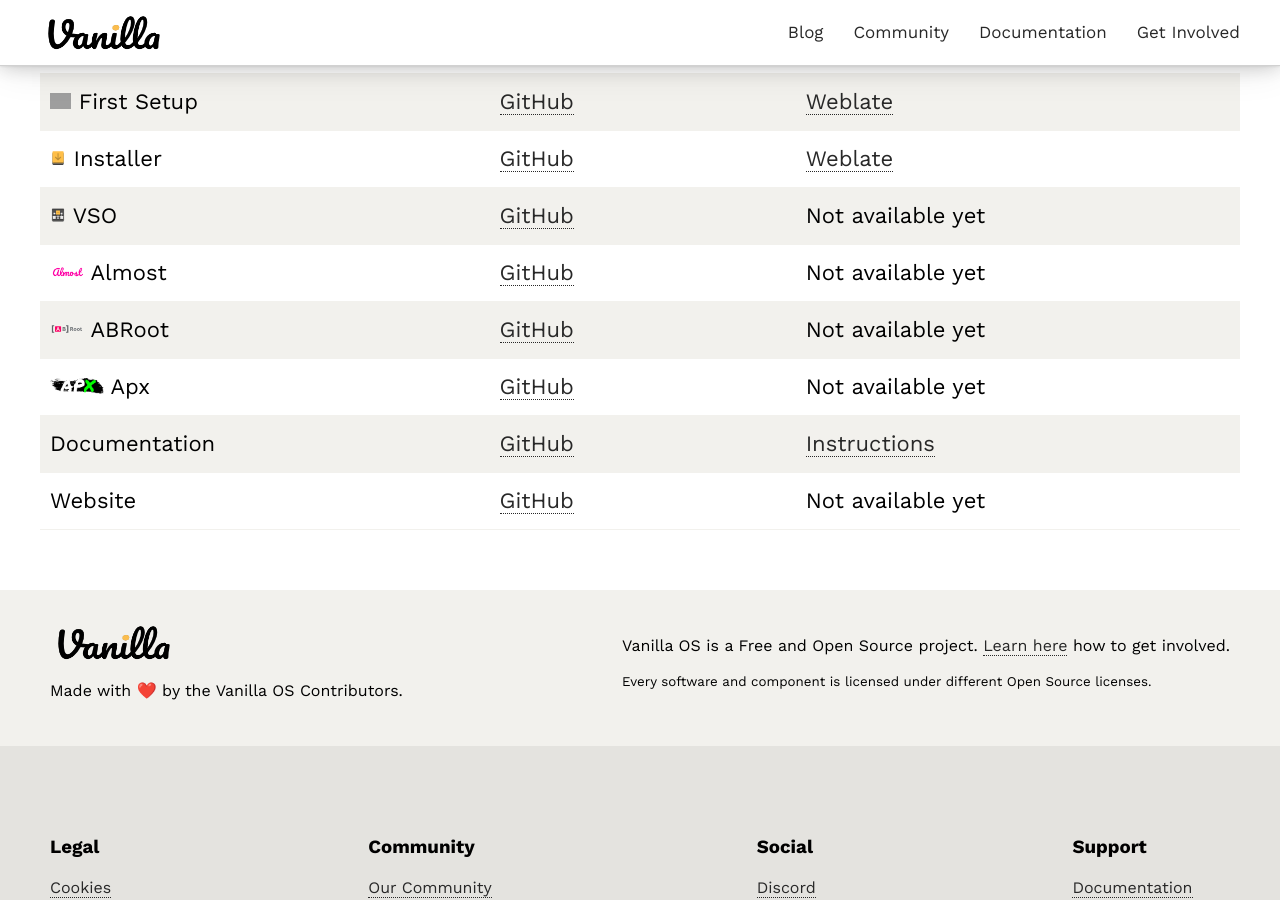
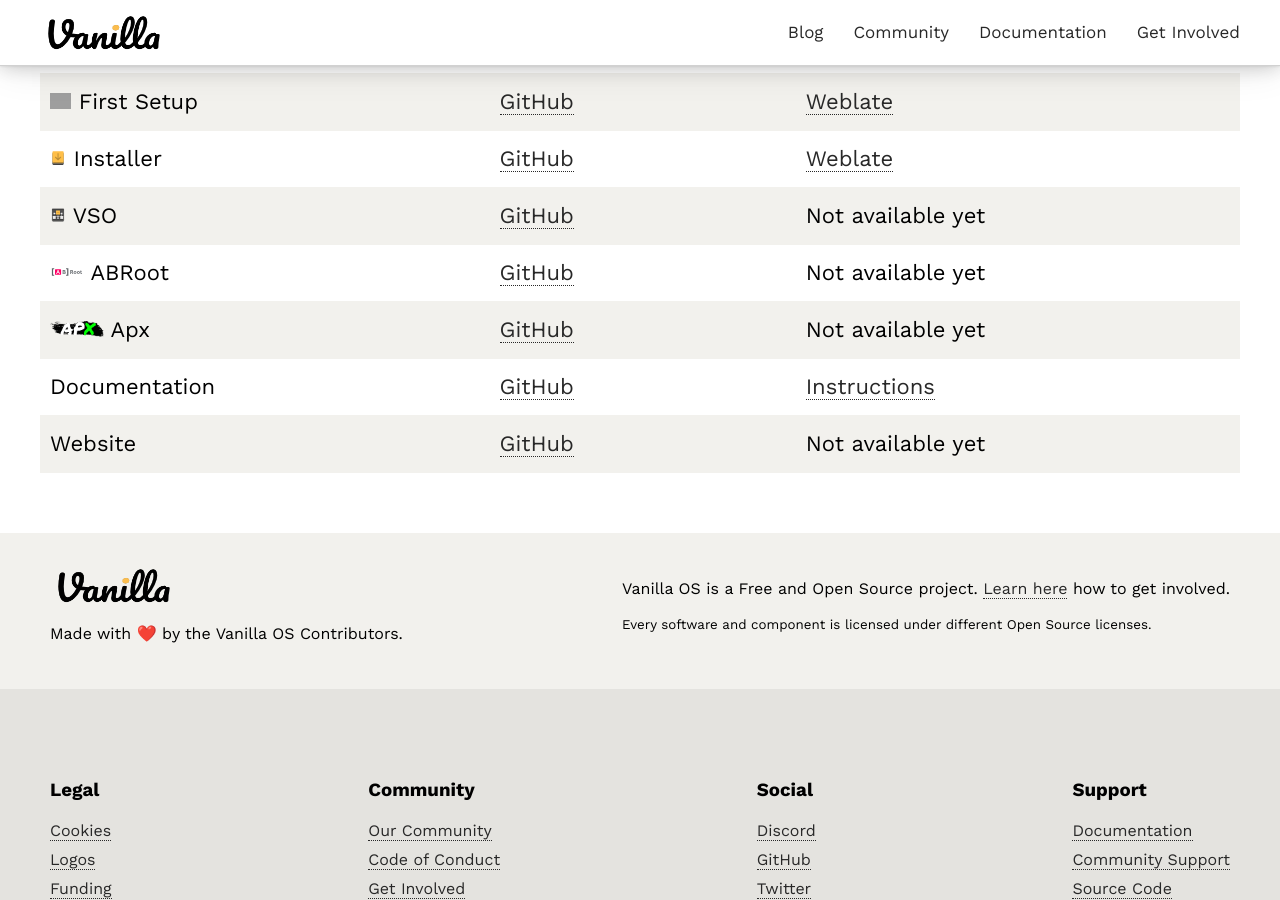
Before and after one commit to Vanilla-OS/website, a Jekyll site: the page built from translate.md, in a window 1280 px wide and 900 px high, scrolled down 619 px. Built offline with Jekyll 4.4.1, drawn with Linux system fonts in a browser that asks for light colours; grey boxes are pictures that could not be loaded.

Commit message:
Remove almost

```diff
--- a/translate.md
+++ b/translate.md
@@ -14,7 +14,6 @@
 | <img src="/assets/images/icons/first-setup.svg" height="16" /> First Setup | [GitHub](https://github.com/Vanilla-OS/first-setup) | [Weblate](https://hosted.weblate.org/projects/vanilla-os/first-setup/) |
 | <img src="/assets/images/icons/installer.svg" height="16" /> Installer | [GitHub](https://github.com/Vanilla-OS/vanilla-installer) | [Weblate](https://hosted.weblate.org/projects/vanilla-os/installer/) |
 | <img src="/assets/images/icons/vso.svg" height="16" /> VSO | [GitHub](https://github.com/Vanilla-OS/vanilla-system-operator) | Not available yet |
-| <img src="/assets/images/icons/almost.png" height="16" /> Almost | [GitHub](https://github.com/Vanilla-OS/Almost) | Not available yet |
 | <img src="/assets/images/icons/abroot.svg" height="16" /> ABRoot | [GitHub](https://github.com/Vanilla-OS/ABRoot) | Not available yet |
 | <img src="/assets/images/icons/apx.png" height="16" /> Apx | [GitHub](https://github.com/Vanilla-OS/Apx) | Not available yet |
 | Documentation | [GitHub](https://github.com/vanilla-os/documentation) | [Instructions](https://github.com/Vanilla-OS/documentation/blob/main/TRANSLATE.md) |
```
